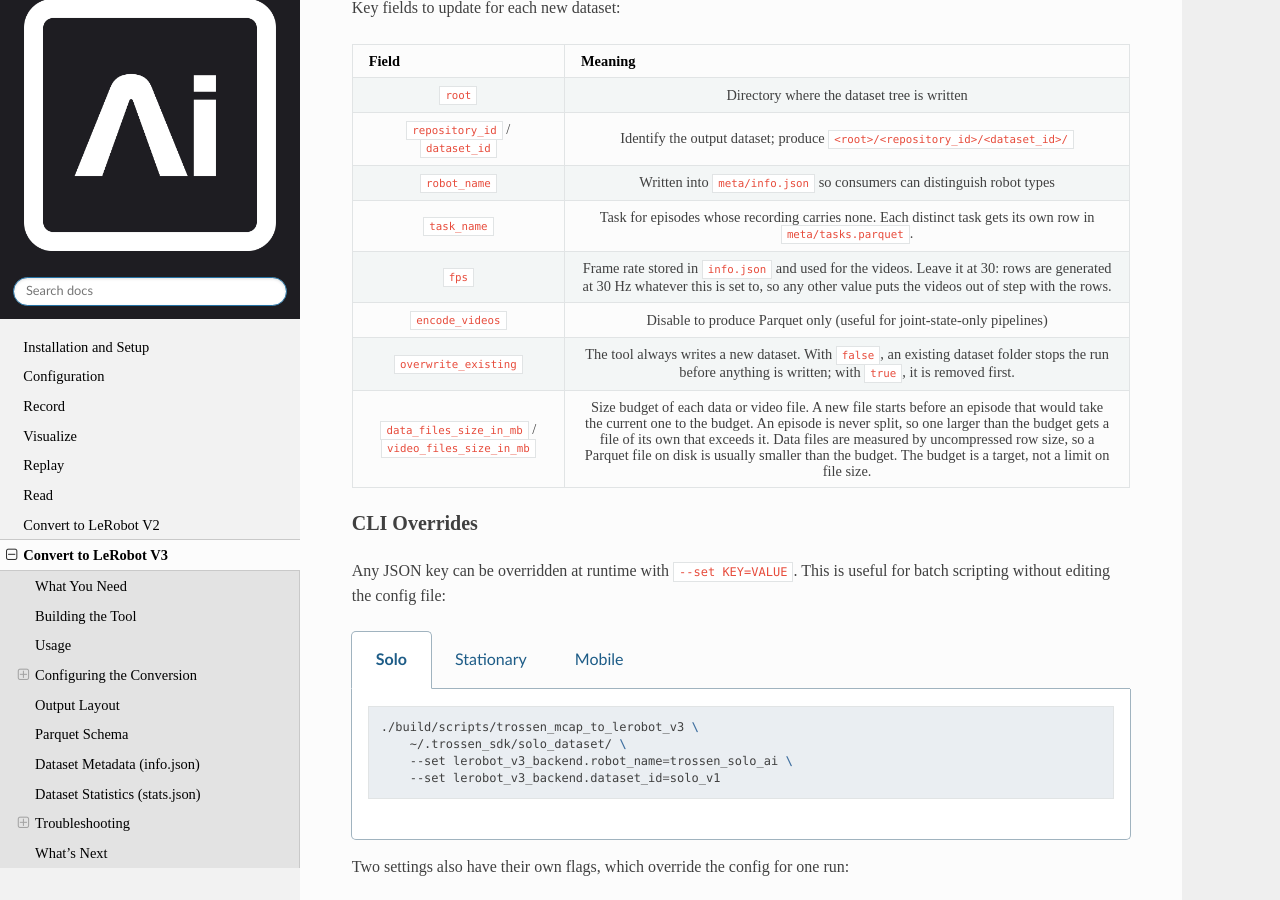
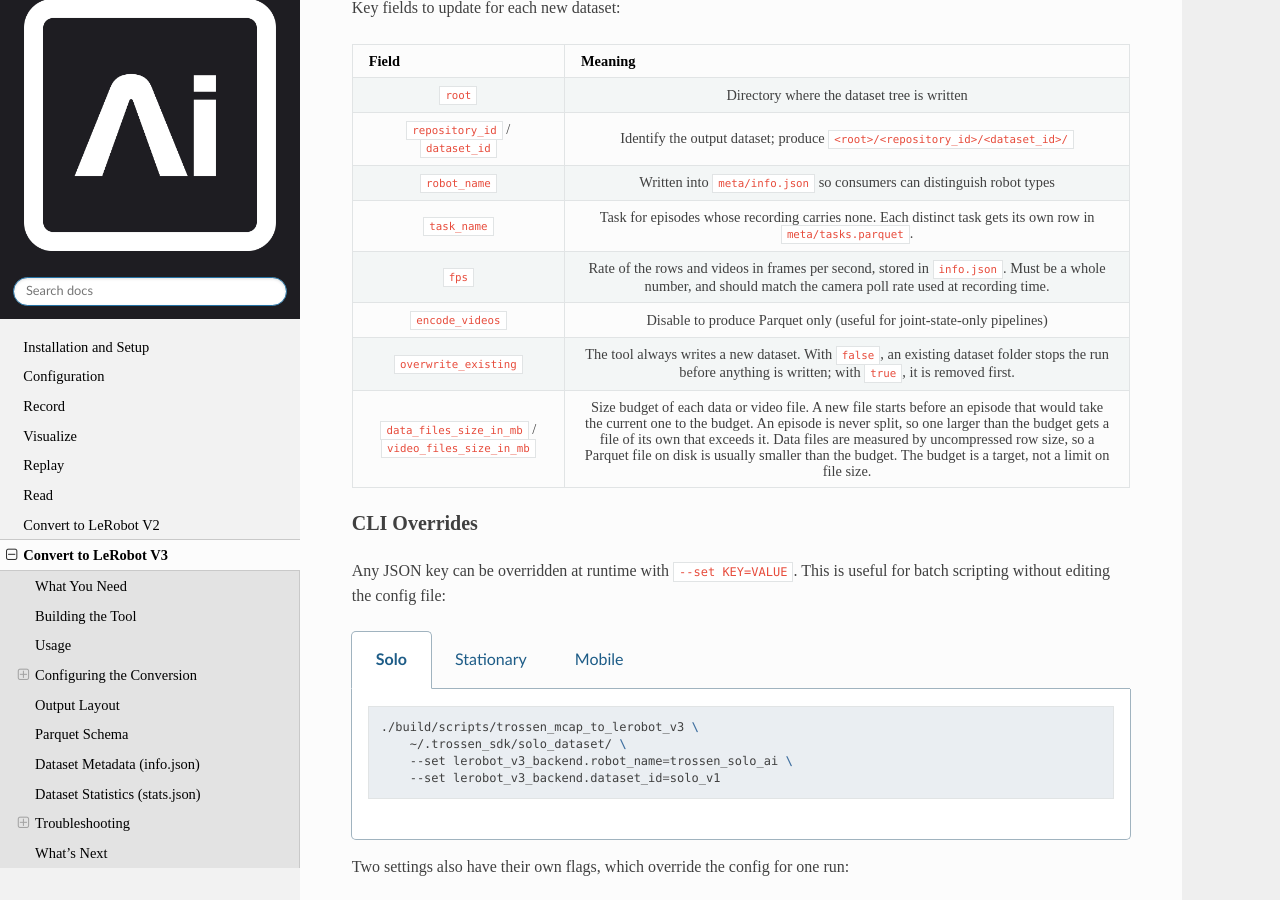
Before and after one commit to TrossenRobotics/trossen_sdk, a Sphinx documentation site: the page built from docs/convert_v3.rst, in a window 1280 px wide and 900 px high, scrolled down 2206 px. Built offline with Sphinx 7.4.7 and the Read the Docs theme 3.1.0, drawn with Linux system fonts in a browser that asks for light colours; some web fonts are replaced.

```diff
--- a/docs/convert.rst
+++ b/docs/convert.rst
@@ -298,6 +298,7 @@
 
 - a stream's timestamps go backwards, such as after an NTP clock correction.
   The log names the stream and the message index.
+- no stretch of time has data from every leader, follower and camera stream, and from the mobile base on a mobile robot.
 
 What's Next
 ===========
--- a/docs/convert_v3.rst
+++ b/docs/convert_v3.rst
@@ -120,8 +120,8 @@
     * - ``task_name``
       - Task for episodes whose recording carries none. Each distinct task gets its own row in ``meta/tasks.parquet``.
     * - ``fps``
-      - Frame rate stored in ``info.json`` and used for the videos.
-        Leave it at 30: rows are generated at 30 Hz whatever this is set to, so any other value puts the videos out of step with the rows.
+      - Rate of the rows and videos in frames per second, stored in ``info.json``.
+        Must be a whole number, and should match the camera poll rate used at recording time.
     * - ``encode_videos``
       - Disable to produce Parquet only (useful for joint-state-only pipelines)
     * - ``overwrite_existing``
```
Also changed, not shown: scripts/trossen_mcap_to_lerobot_v3/README.md.
